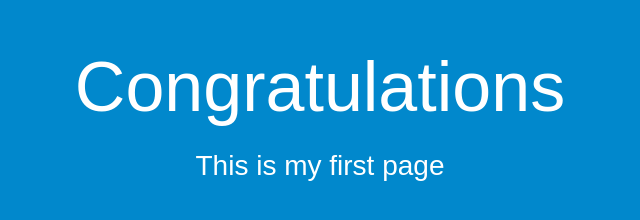
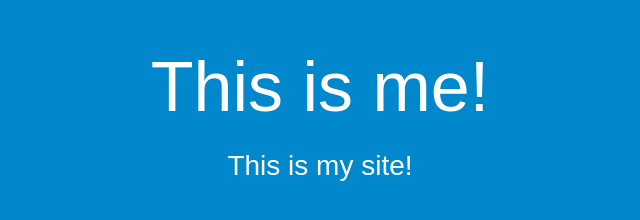
Before and after one commit to ashokjeevan/Static-Website, a plain HTML site: page index.html in a window 1280 px wide. Shown: the whole page, without its empty margins (320-960 px from the left). Drawn offline with Linux system fonts and the light colour scheme.

Commit message:
Modified index

```diff
--- a/index.html
+++ b/index.html
@@ -26,8 +26,8 @@
 </head>
 <body>
   <div align="center">
-    <h1>Congratulations</h1>
-    <h2>This is my first page</h2>
+    <h1>This is me!</h1>
+    <h2>This is my site!</h2>
   </div>
 </body>
 </html>
```
